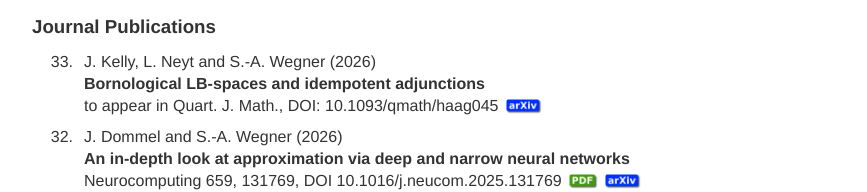
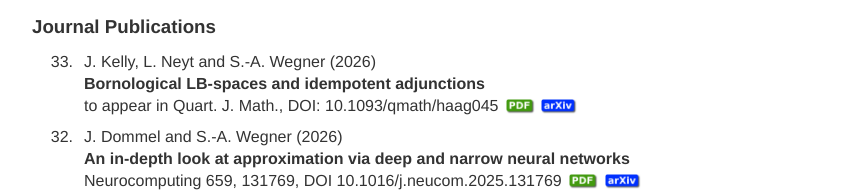
Before and after one commit to sawegner/sawegner.github.io, a plain HTML site: page index.html in a window 1280 px wide. Shown: the part 1596-1788 px from the top of the page, without its empty margins (158-1025 px from the left). Drawn offline with Linux system fonts and the light colour scheme.

Commit message:
Add files via upload

```diff
--- a/index.html
+++ b/index.html
@@ -458,7 +458,7 @@
     <td><strong>Bornological LB-spaces and idempotent adjunctions</strong> </td>
       	  </tr>
       <tr><td ></td><td  width="5px"></td>
-    	         <td>to appear in Quart. J. Math., DOI: 10.1093/qmath/haag045 <a href="https://arxiv.org/abs/2511.08528"><img style="border:0 solid;margin:.1em .2em -0.15em;" src="ARXIV.png" width="36" height="15" /></a></td>
+    	         <td>to appear in Quart. J. Math., DOI: 10.1093/qmath/haag045 <a href="https://doi.org/10.1093/qmath/haag045"><img style="border:0 solid;margin:.1em .2em -0.15em;" src="PDF.png" width="29" height="15" /></a><a href="https://arxiv.org/abs/2511.08528"><img style="border:0 solid;margin:.1em .2em -0.15em;" src="ARXIV.png" width="36" height="15" /></a></td>
     	  </tr>
 
   	  <tr height="7px"></tr>
```
